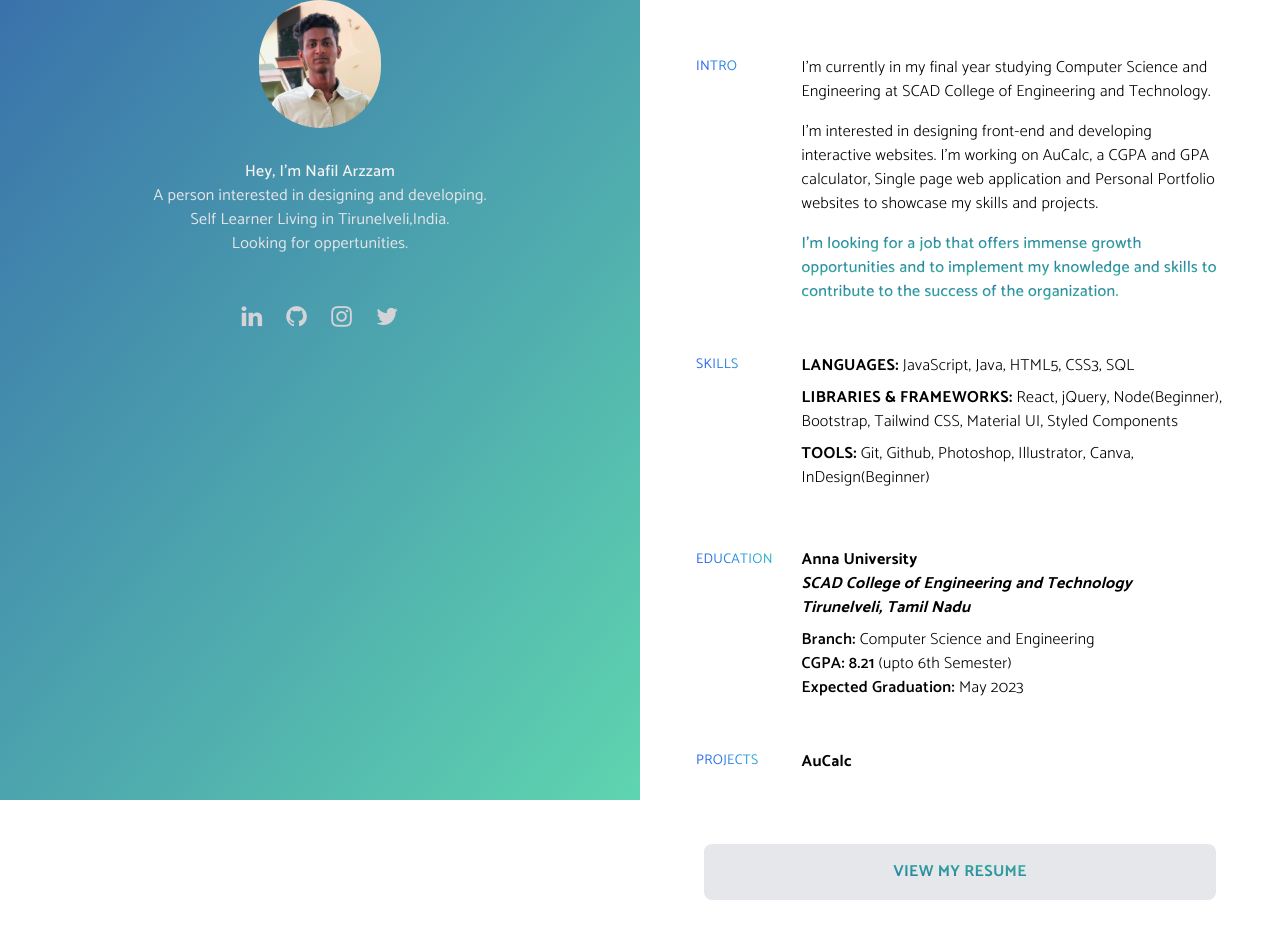
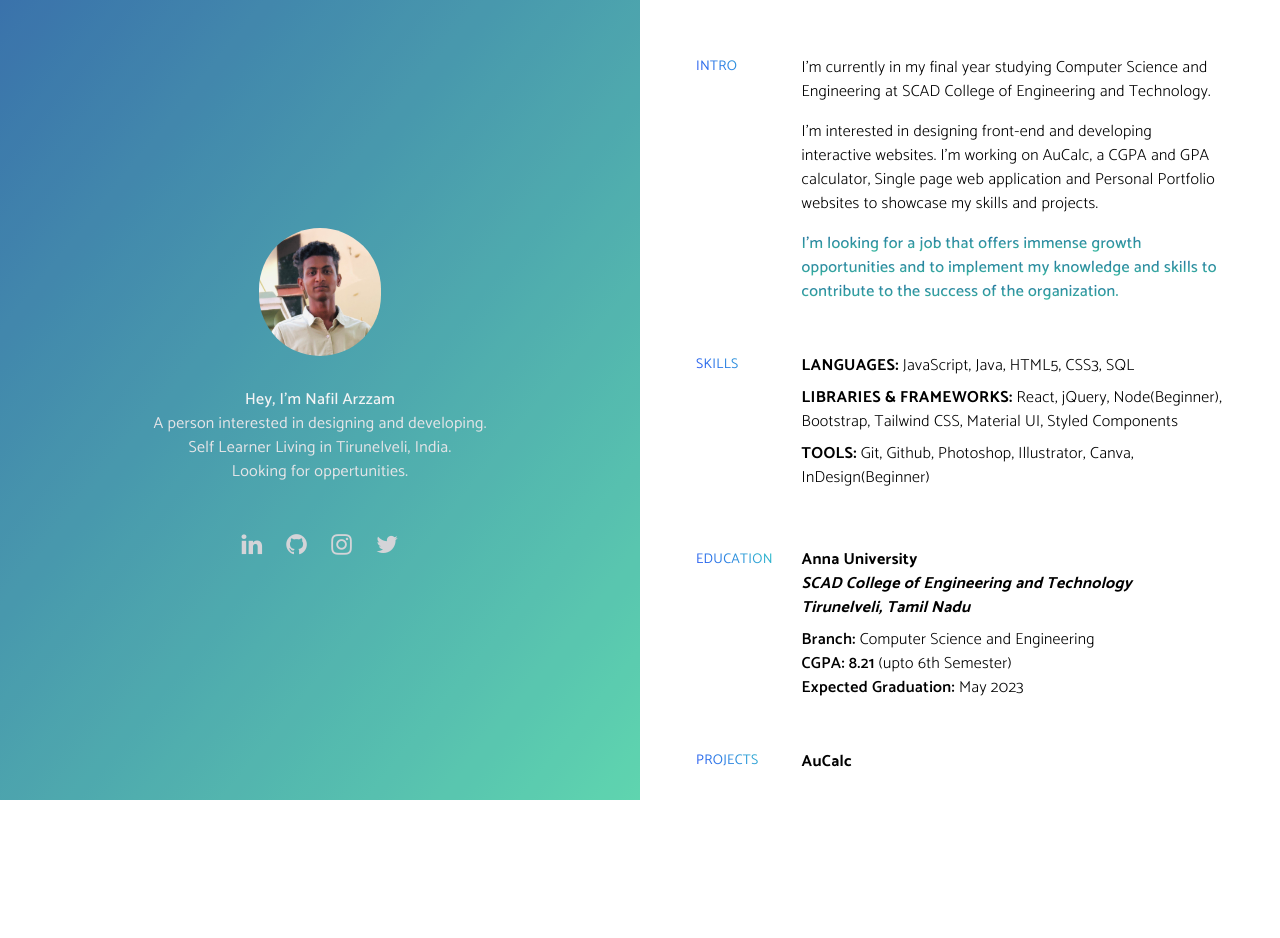
Before and after one commit to Arzzam/My-Profile, a React (Create React App) app: page / in a window 1280 px wide. Shown: the top 938 px of the page. After the commit the page ends 900 px from the top, so only its background shows below. Built offline with nearby package versions, Linux system fonts and the light colour scheme.

Commit message:
Overlay(viewport problem fixed)

```diff
--- a/src/Components/Left Section/Left.jsx
+++ b/src/Components/Left Section/Left.jsx
@@ -6,7 +6,7 @@ const Left = () => {
   return (
     <div
       id="Left"
-      className="fixed inline-block float-left w-1/2 h-full overflow-hidden text-center align-top md:static md:block md:w-full"
+      className="fixed inline-block float-left w-1/2 h-full overflow-hidden text-center align-top md:static md:block md:w-full md:h-screen"
     >
       <Profile />
       <div className="flex items-center justify-center h-full left-inner p-50px min-h-own sm:p-10">
--- a/src/Components/Left Section/ProfileDetails.jsx
+++ b/src/Components/Left Section/ProfileDetails.jsx
@@ -3,7 +3,8 @@ import ProfileImage from "../../assets/profile.png";
 
 const ProfileDetails = () => {
   return (
-    <div className="absolute top-0 bottom-0 left-0 right-0 flex-none mx-auto my-0 info w-90 ">
+    <div className="relative top-0 bottom-0 left-0 right-0 flex-none mx-auto my-0 info w-90 ">
+      <div className="">
       <div className="flex flex-wrap justify-center h-40">
         <img src={ProfileImage} alt="" className="rounded-full h-4/5" />
       </div>
@@ -12,7 +13,7 @@ const ProfileDetails = () => {
       </div>
       <div className="text-zinc-200 subtext">
         A person interested in designing and developing. <br /> Self Learner
-        Living in Tirunelveli,India.
+        Living in Tirunelveli, India.
         <br /> Looking for oppertunities.
       </div>
       <div className="mt-8 social-links text-zinc-300">
@@ -29,6 +30,7 @@ const ProfileDetails = () => {
           <i className="m-3 text-2xl icon fa fa-twitter text-zinc-300 hover:text-slate-500"></i>
         </a>
       </div>
+      </div>
     </div>
   );
 };
--- a/src/Components/Right Section/Right.jsx
+++ b/src/Components/Right Section/Right.jsx
@@ -2,7 +2,7 @@ import React from "react";
 import Education from "./Education";
 import Intro from "./Intro";
 import Projects from "./Projects";
-import Resume from "./Resume";
+// import Resume from "./Resume";
 import Skills from "./Skills";
 
 const Right = () => {
@@ -13,7 +13,7 @@ const Right = () => {
         <Skills />
         <Education />
         <Projects />
-        <Resume />
+        {/* <Resume /> */}
       </div>
     </div>
   );
--- a/src/index.css
+++ b/src/index.css
@@ -70,6 +70,7 @@ a {
   bottom: 0;
   left: 0;
 } */
+
 .bg-img{
   /* content: ""; */
   background-size: cover;
```
